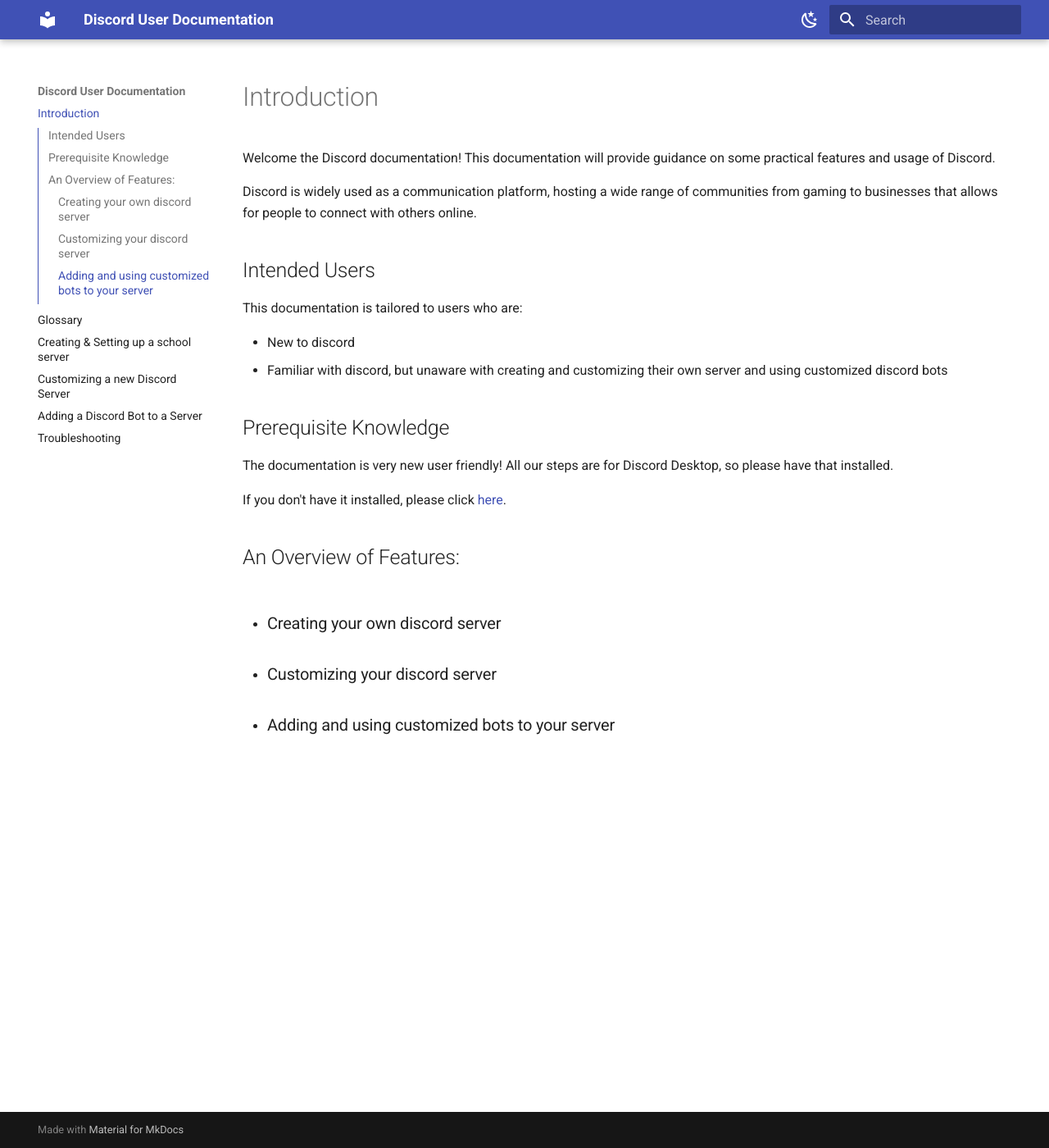
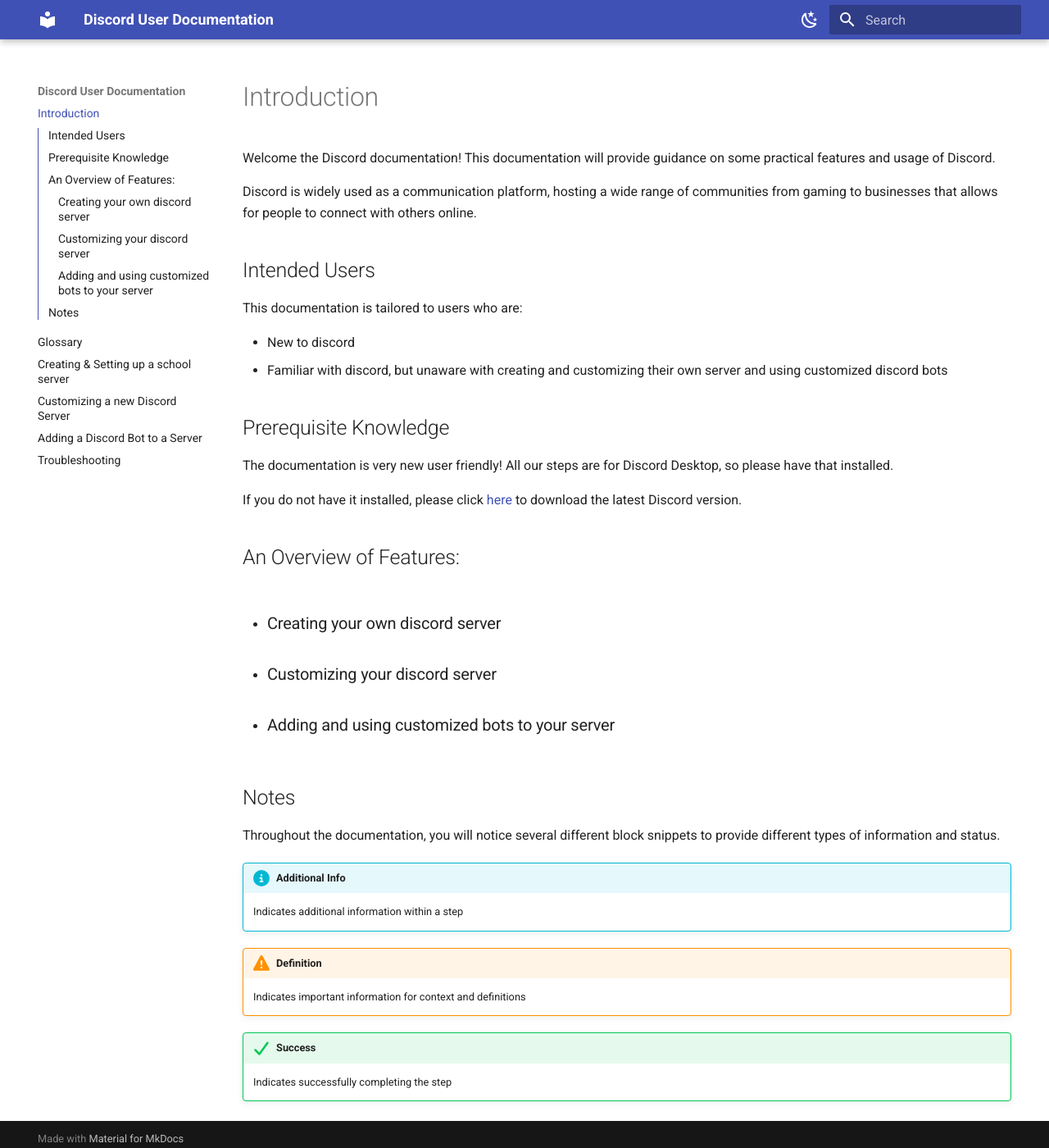
Before and after one commit to levxxvi/User-Documentation, an MkDocs documentation site: the page built from docs/index.md, in a window 1280 px wide and 1400 px high. Shown: the whole window at 82% size. Built offline with MkDocs 1.6.1 and Material for MkDocs 9.7.7, drawn with Linux system fonts in a browser that asks for light colours.

Commit message:
Add notes section for blocks

```diff
--- a/docs/index.md
+++ b/docs/index.md
@@ -15,7 +15,7 @@
 
 The documentation is very new user friendly! All our steps are for Discord Desktop, so please have that installed.
 
-If you don't have it installed, please click [here](https://discord.com/download).
+If you do not have it installed, please click [here](https://discord.com/download) to download the latest Discord version.
 
 ## An Overview of Features:
 
@@ -24,3 +24,14 @@
 * ### Customizing your discord server
 
 * ### Adding and using customized bots to your server
+
+## Notes
+
+Throughout the documentation, you will notice several different block snippets to provide different types of information and status.
+
+!!! info "Additional Info"
+    Indicates additional information within a step
+!!! warning "Definition"
+    Indicates important information for context and definitions
+!!! success "Success"
+    Indicates successfully completing the step
```
